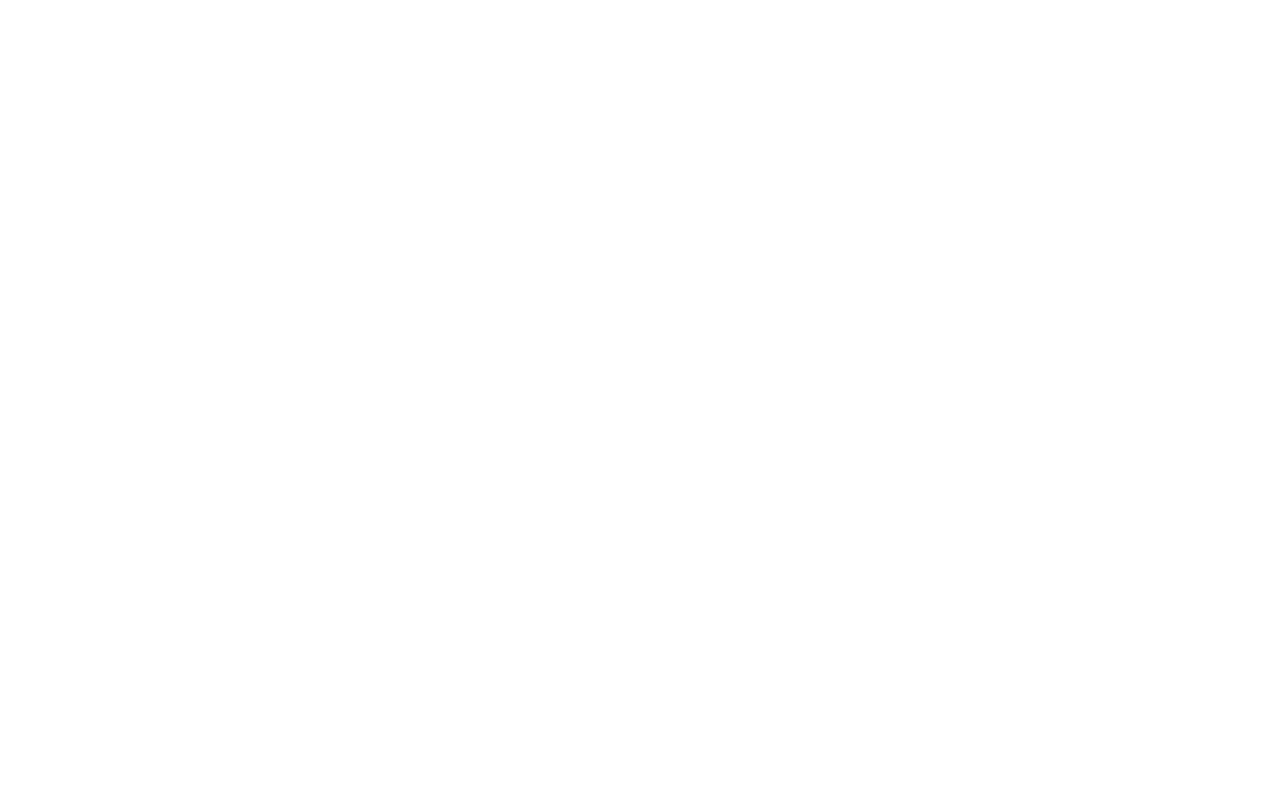
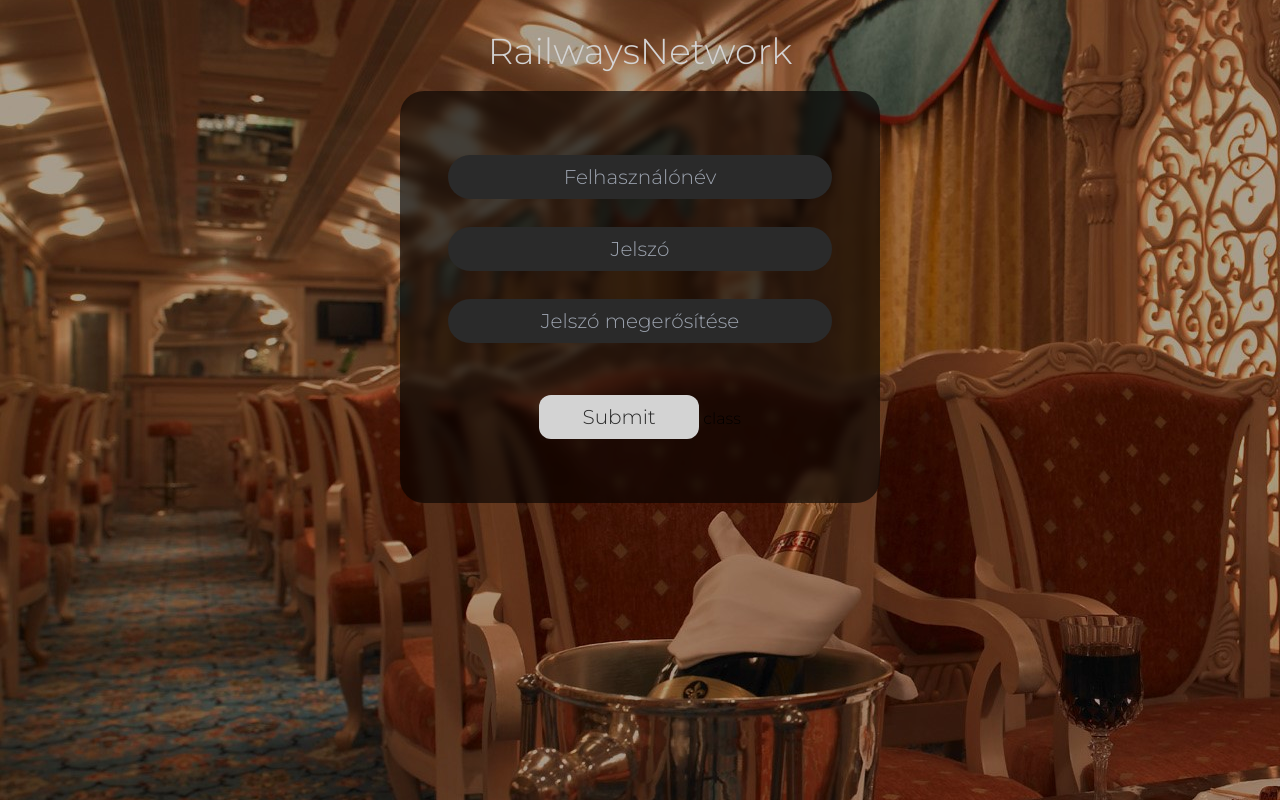
Before and after one commit to blade202/RailwaysManager, a Vue app in the folder railwaynetwork/: page /register in a window 1280 px wide. Before the commit this address had no page. Built offline with nearby package versions, Linux system fonts and the light colour scheme.

Commit message:
navbar in progress

```diff
--- a/railwaynetwork/src/App.vue
+++ b/railwaynetwork/src/App.vue
@@ -1,6 +1,6 @@
 <script setup>
 import { RouterLink, RouterView } from 'vue-router'
-import Registrtyvue from '../src/views/RegistryView.vue'
+import Registrtyvue from './views/RegisterView.vue'
 </script>
 
 
--- a/railwaynetwork/src/components/TheNavbar.vue
+++ b/railwaynetwork/src/components/TheNavbar.vue
@@ -1,17 +1,18 @@
 <template>
     <nav class="fixed top-0 grid w-full grid-rows-1 p-5 bg-transparent xxl:grid-cols-10 xl:grid-cols-11 lg:grid-cols-8 md:grid-cols-8 sm:5 xs:grid-cols-4">
         <h2 class="col-span-1 col-start-1 p-2 mr-3 font-medium text-center transition duration-200 ease-in-out border-2 border-solid rounded-md xl: border-lightgray text-lightgray drop-shadow-md font-mainfont hover:shadow-xl shadow-lightgray hover:bg-lightgray hover:text-darkgray">
-            14:35
+            api gyere rám
         </h2>
         <button
             class="col-span-1 col-start-10 p-2 mr-3 font-medium transition duration-200 ease-in-out border-2 border-solid rounded-md border-lightgray text-lightgray drop-shadow-md font-mainfont hover:shadow-xl shadow-lightgray hover:bg-lightgray hover:text-darkgray">
-            <router-link to="/registry">Üdvözöljük,</router-link>
+            <router-link to="/register">Üdvözöljük,{{}}</router-link>
         </button>
         <button
             class="col-span-1 col-start-11 p-2 mr-3 font-medium transition duration-200 ease-in-out border-2 border-solid rounded-md border-lightgray text-lightgray drop-shadow-md font-mainfont hover:shadow-xl shadow-lightgray hover:bg-lightgray hover:text-darkgray">
-            <router-link to="/registry">Kijelentkezés</router-link>
+            <router-link to="/register">Kijelentkezés</router-link>
         </button>
     </nav>
 </template>
 <script>
+
 </script>
--- a/railwaynetwork/src/router/index.js
+++ b/railwaynetwork/src/router/index.js
@@ -9,9 +9,9 @@ const router = createRouter({
       component: () => import('@/views/LoginView.vue')
     },
     {
-      path:'/registry',
-      name:'registry',
-      component: () => import('@/views/RegistryView.vue')
+      path:'/register',
+      name:'register',
+      component: () => import('@/views/RegisterView.vue')
     },
     {
       path:'/home',
--- a/railwaynetwork/src/views/LoginView.vue
+++ b/railwaynetwork/src/views/LoginView.vue
@@ -5,7 +5,7 @@
             <div class="registry-login-button-box # absolute p-1 grid grid-rows-1 grid-cols-2 xl:top-5 xl:right-5 xl:translate-x-0 xl:translate-y-0 lg:top-5 lg:right-5 lg:translate-x-0 lg:translate-y-0  md:right-1/2 md:top-2/3 md:translate-x-1/2  sm:right-1/2 sm:top-2/3 sm:translate-x-1/2 sm:translate-y-1/2  xs:right-1/2 xs:top-2/3 xs:translate-x-1/2 xs:translate-y-1/2">
                 <button
                     class="p-2 mr-3 font-medium transition duration-200 ease-in-out border-2 border-solid rounded-md border-lightgray text-lightgray drop-shadow-md font-mainfont hover:shadow-xl shadow-lightgray hover:bg-lightgray hover:text-darkgray">
-                    <router-link to="/registry">Regisztráció</router-link>
+                    <router-link to="/register">Regisztráció</router-link>
                 </button>
                 <button
                     class="p-2 mr-3 font-medium transition duration-200 ease-in-out border-2 rounded-md bg-lightgray text-darkgray drop-shadow-md font-mainfont hover:shadow-xl shadow-lightgray hover:bg-transparent hover:border-solid border-lightgray hover:text-lightgray">
--- a/railwaynetwork/src/views/RegistryView.vue
+++ b/railwaynetwork/src/views/RegisterView.vue
@@ -1,8 +1,8 @@
 <template>
-    <div id="registry">
-        <div class="main-registry-container # w-full h-screen bg-[url('/public/pictures/loginregistrybg.jpg')] bg-left bg-fixed bg-no-repeat">
+    <div id="register">
+        <div class="main-register-container # w-full h-screen bg-[url('/public/pictures/loginregistrybg.jpg')] bg-left bg-fixed bg-no-repeat">
             <div
-                class="main-registry-content # p-4 fixed top-1/3 left-1/2 -translate-y-1/2 -translate-x-1/2 font-mainfont grid lg:w-2/5 md:w-2/3 sm:w-full xs:w-full">
+                class="main-register-content # p-4 fixed top-1/3 left-1/2 -translate-y-1/2 -translate-x-1/2 font-mainfont grid lg:w-2/5 md:w-2/3 sm:w-full xs:w-full">
                 <!--Title-->
                 <h1 id="title"
                     class="mb-5 text-4xl font-medium text-center text-lightgray text-shadow-xl font-mainfont inner-shadow">
@@ -14,7 +14,7 @@
                 </h2>
                 <!-- registrycontent -->
                 <div
-                    class="registry-content # backdrop-blur-sm bg-gray-600 flex flex-col bg-transparent/60 pt-16 pb-16 rounded-3xl">
+                    class="register-content # backdrop-blur-sm bg-gray-600 flex flex-col bg-transparent/60 pt-16 pb-16 rounded-3xl">
                     <form @submit.prevent='submithandle' class="text-center registry-form">
                         <input v-model="username"
                             class="w-4/5 p-2 m-auto text-xl text-center outline-none rounded-3xl bg-darkgray text-lightgray"
@@ -30,7 +30,7 @@
 
                         <input type="submit"
                             class="w-2/6 p-2 mt-6 text-xl text-center bg-lightgray rounded-xl text-darkgray ">
-
+                        class
 
                     </form>
                 </div>
@@ -43,7 +43,7 @@
 import router from '../router';
 import axios from 'axios'
 export default {
-    name: "registry",
+    name: "register",
     data() {
         return {
             username: '',
```
